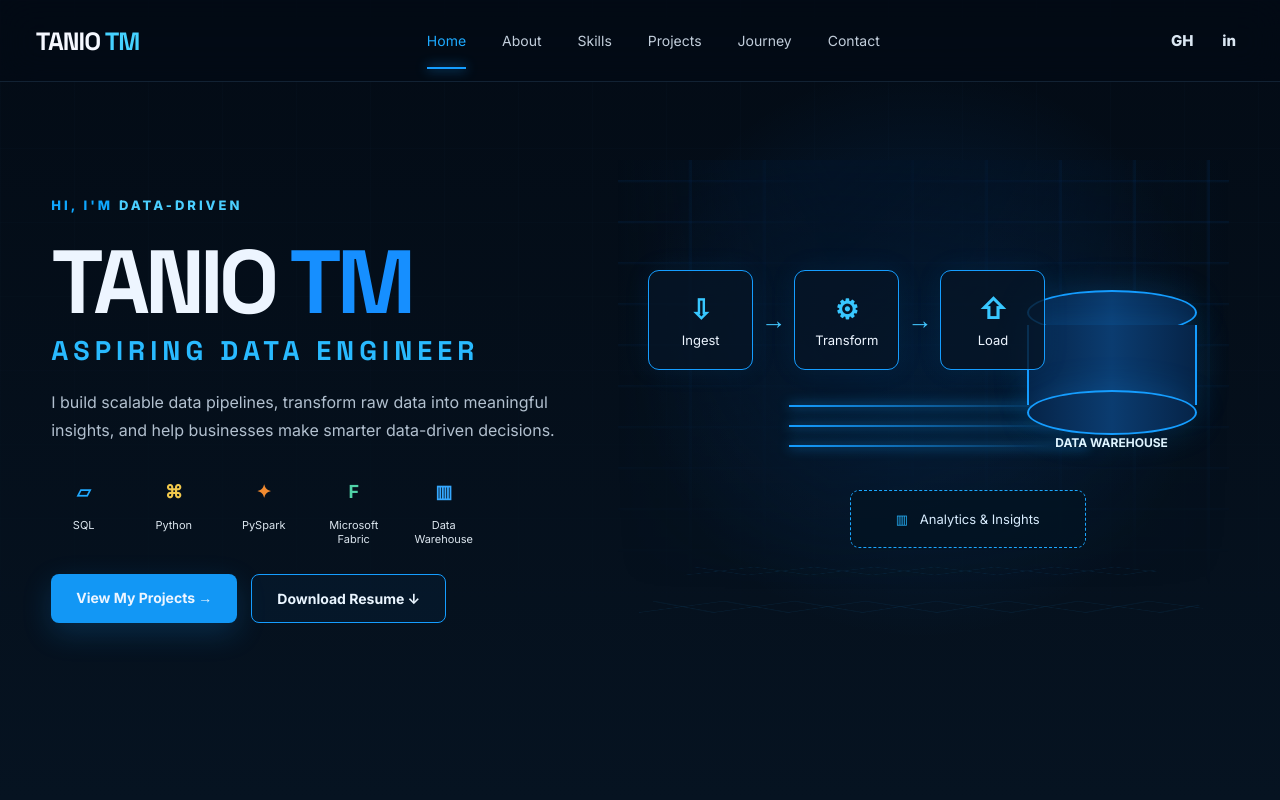
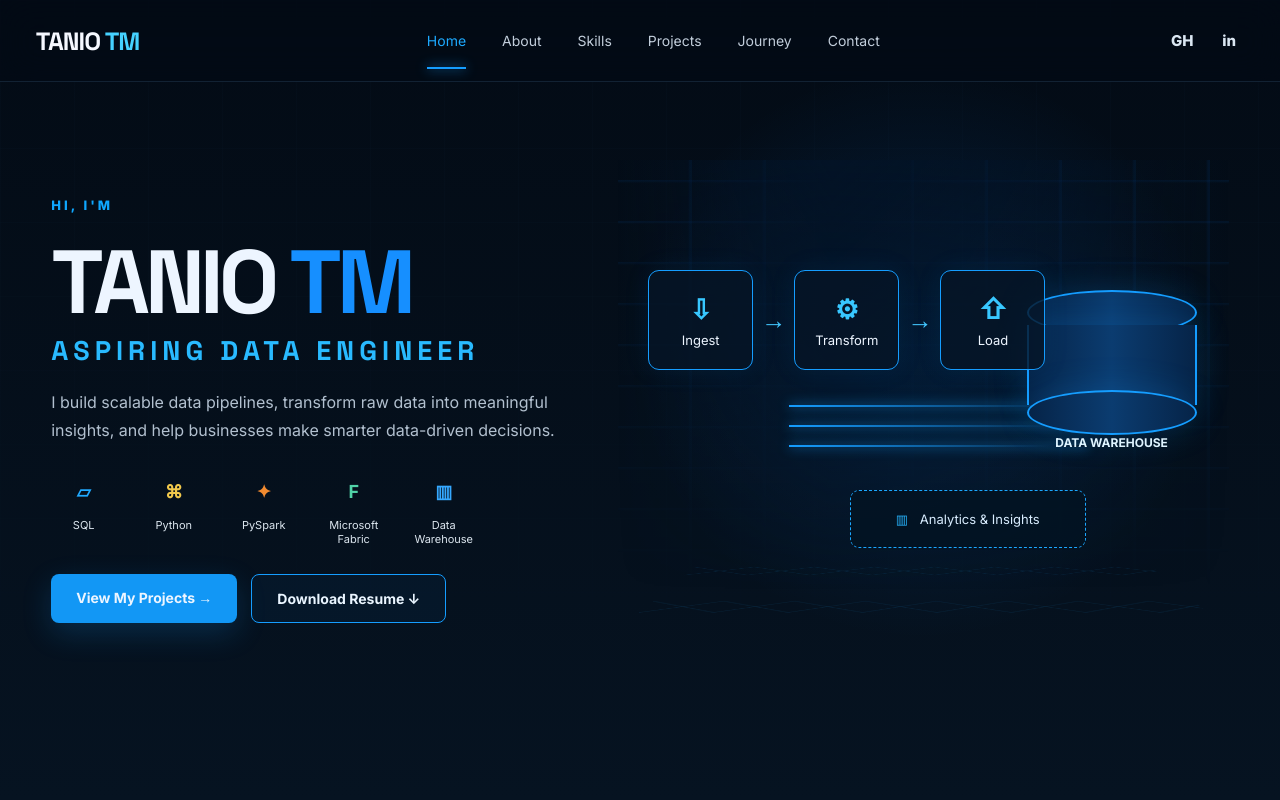
Before and after one commit to TANIOTM7/taniotm7.github.io, a plain HTML site: page index.html in a window 1280 px wide. Shown: the top 800 px of the page. Drawn offline with Linux system fonts and the light colour scheme.

Commit message:
Update index.html

```diff
--- a/index.html
+++ b/index.html
@@ -30,7 +30,7 @@
 <div class="stars"></div>
 <div class="container hero-grid">
 <div class="hero-copy reveal">
-<div class="kicker">HI, I'M <span>DATA-DRIVEN</span></div>
+<div class="kicker">HI, I'M </div>
 <h1>TANIO <em>TM</em></h1>
 <h2>ASPIRING DATA ENGINEER</h2>
 <p class="lead">I build scalable data pipelines, transform raw data into meaningful insights, and help businesses make smarter data-driven decisions.</p>
```
